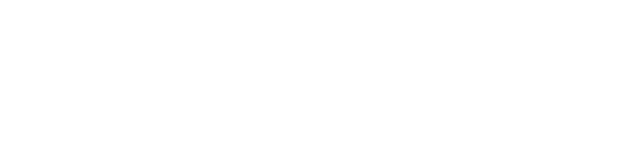
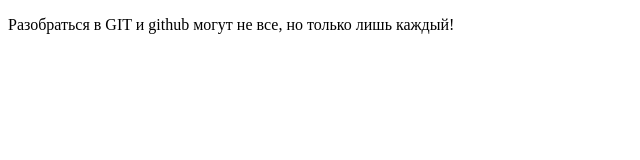
Before and after one commit to adamblack696/js_lesson, a plain HTML site: page index.html in a window 1280 px wide. Shown: the whole page, without its empty margins (0-640 px from the left). Drawn offline with Linux system fonts and the light colour scheme.

Commit message:
feat: message

```diff
--- a/index.html
+++ b/index.html
@@ -6,6 +6,7 @@
 	<title>lesson-1</title>
 </head>
 <body>
+	<p>Разобраться в GIT и github могут не все, но только лишь каждый!</p>
 	<script src="script.js" asinc defer></script>
 </body>
 </html>
```
